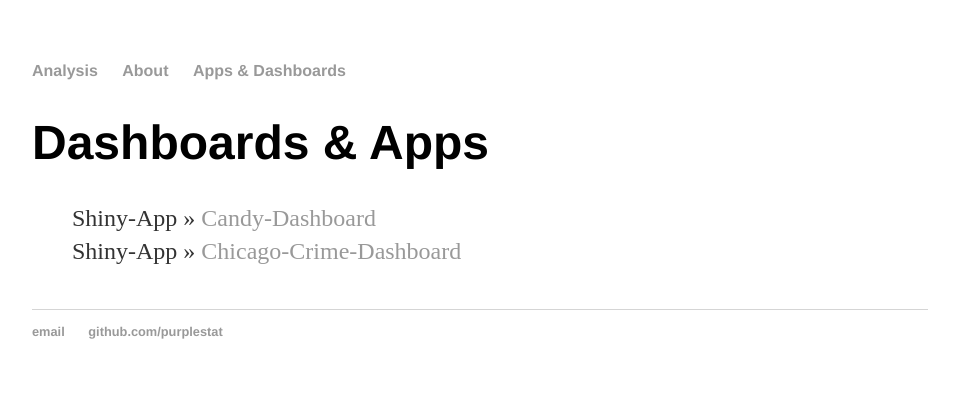
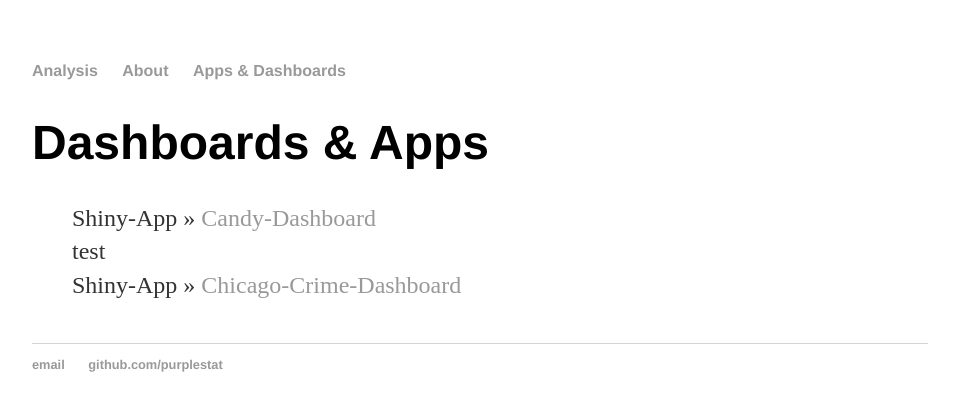
Before and after one commit to purplestat/purplestat.github.io, a Jekyll site: the page built from cv/index.html, in a window 1280 px wide. Shown: the top 411 px of the page, without its empty margins (160-1119 px from the left). Built offline with Jekyll 4.4.1, drawn with Linux system fonts in a browser that asks for light colours.

Commit message:
Update index.html

```diff
--- a/cv/index.html
+++ b/cv/index.html
@@ -6,7 +6,8 @@ title: Apps
 			<h1>Dashboards & Apps</h1>
 			<ul class="posts">
 <li><span>Shiny-App</span> &raquo; <a href="https://bluestat.shinyapps.io/candy/" title="Candy" target="_blank">Candy-Dashboard</a></li>
-<li><span>Shiny-App</span> &raquo; <a href="https://bluestat.shinyapps.io/chicago/" title="Chicago Crime" target="_blank">Chicago-Crime-Dashboard</a></li>
+				<li color="red">test </li>
+				<li><span>Shiny-App</span> &raquo; <a href="https://bluestat.shinyapps.io/chicago/" title="Chicago Crime" target="_blank">Chicago-Crime-Dashboard</a></li>
 			</ul>
 
 
```
